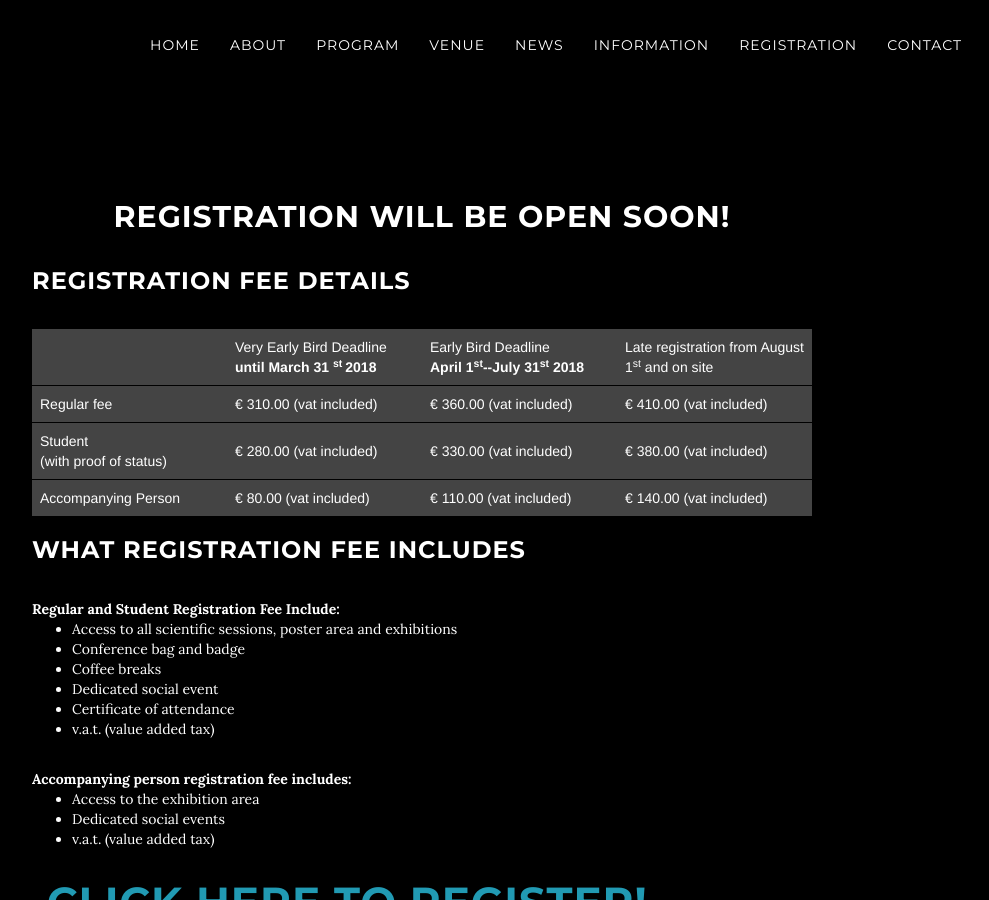
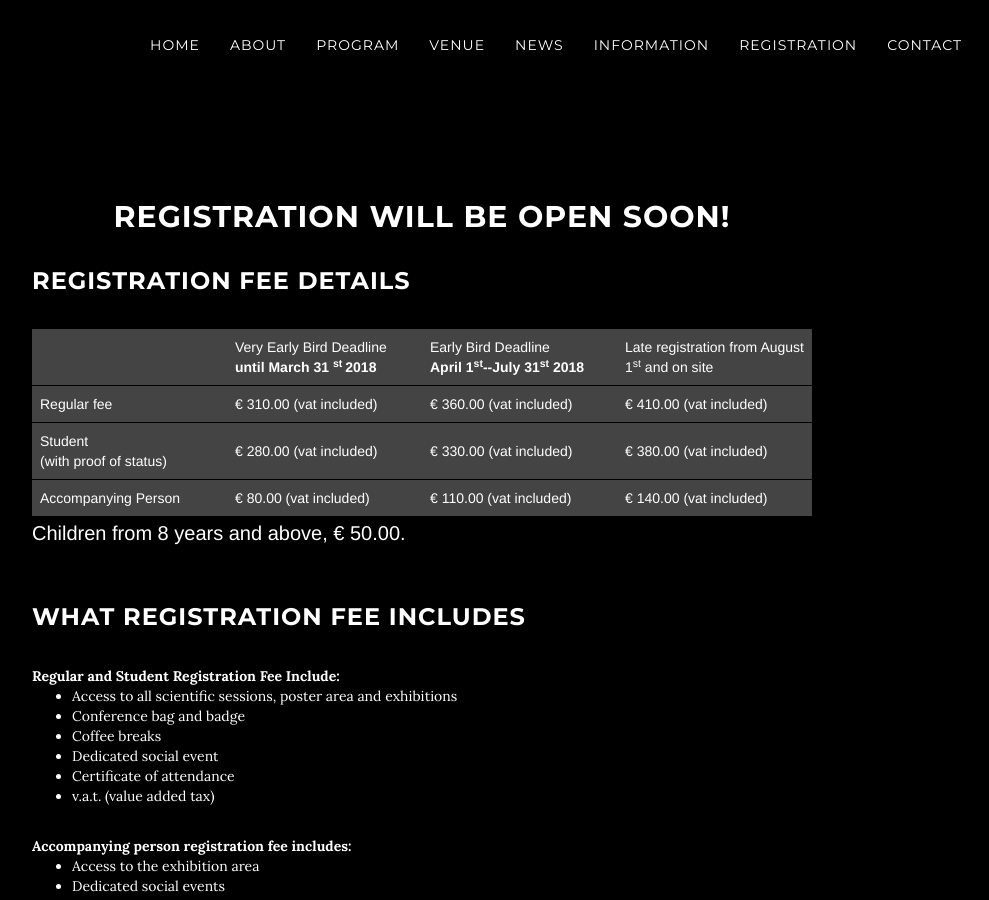
Before and after one commit to breakingthelimits/supereddington2018, a Jekyll site: the page built from registration/index.html, in a window 1280 px wide and 900 px high. Shown: the whole window, without its empty margins (233-1222 px from the left). Built offline with Jekyll 4.4.1, drawn with Linux system fonts in a browser that asks for light colours.

Commit message:
children fee

```diff
--- a/registration/index.html
+++ b/registration/index.html
@@ -85,6 +85,8 @@ title: Registration will be open soon!
             </TR>
           </TBODY>
         </TABLE>
+  <p> Children from 8 years and above, € 50.00.
+  <p />
   </div>
 <br />
   <div class="row">
```
